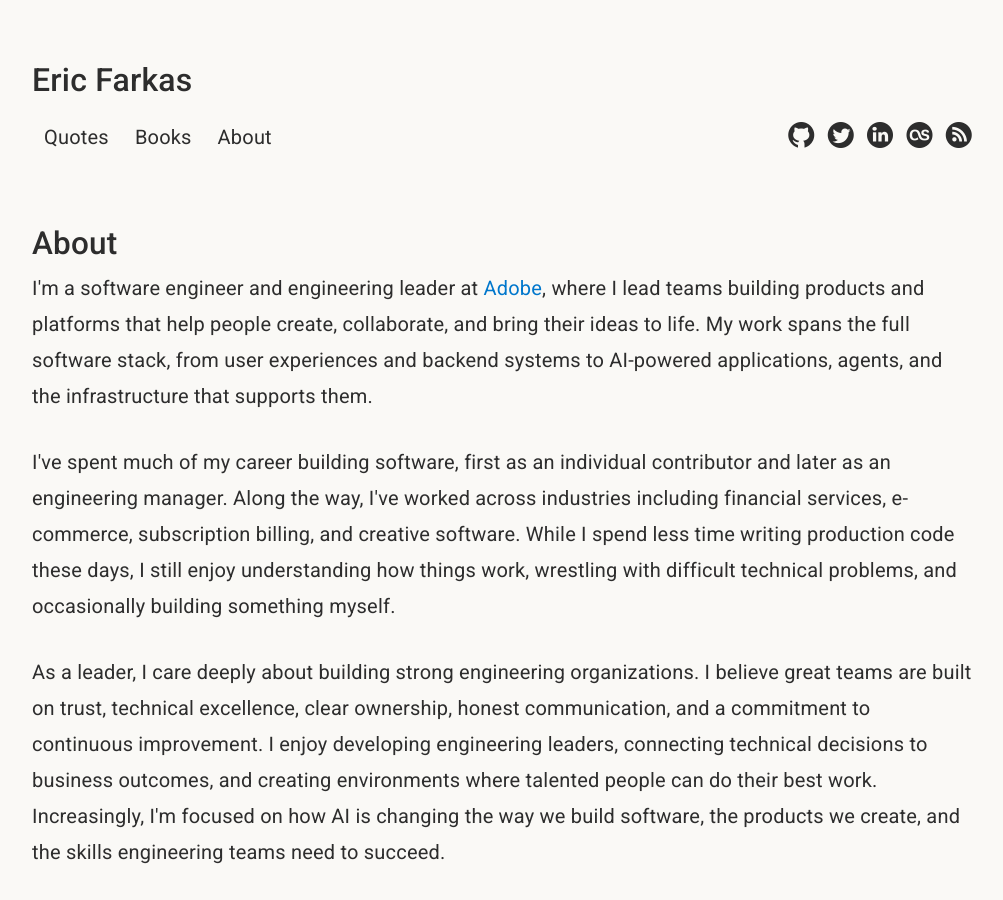
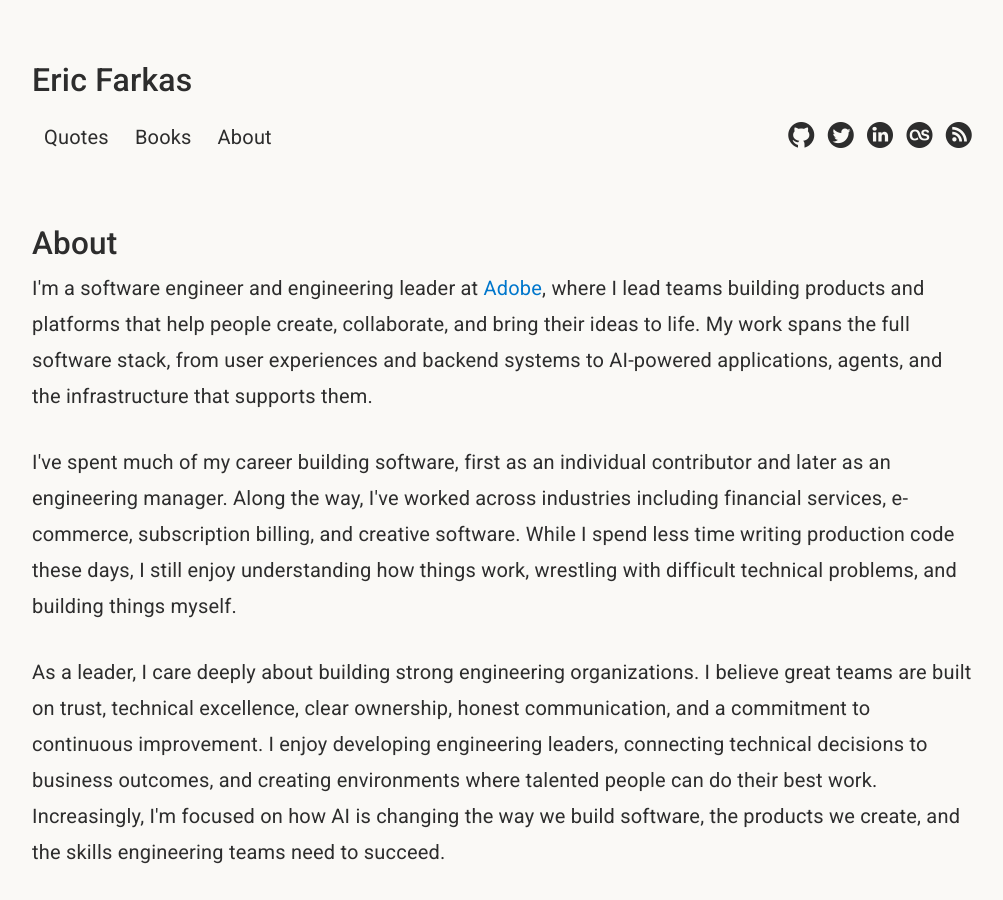
Before and after one commit to speric/speric.github.com, a Jekyll site: the page built from about.html, in a window 1280 px wide and 900 px high. Shown: the whole window, without its empty margins (138-1141 px from the left). Built offline with Jekyll 4.4.1, drawn with Linux system fonts in a browser that asks for light colours; some web fonts are replaced; comment, search, counter and statistics services are not loaded.

Commit message:
Update about.html

```diff
--- a/about.html
+++ b/about.html
@@ -11,7 +11,7 @@ title: "About | Eric Farkas"
     </p>
 
     <p>
-      I've spent much of my career building software, first as an individual contributor and later as an engineering manager. Along the way, I've worked across industries including financial services, e-commerce, subscription billing, and creative software. While I spend less time writing production code these days, I still enjoy understanding how things work, wrestling with difficult technical problems, and occasionally building something myself.
+      I've spent much of my career building software, first as an individual contributor and later as an engineering manager. Along the way, I've worked across industries including financial services, e-commerce, subscription billing, and creative software. While I spend less time writing production code these days, I still enjoy understanding how things work, wrestling with difficult technical problems, and building things myself.
     </p>
 
     <p>
```
